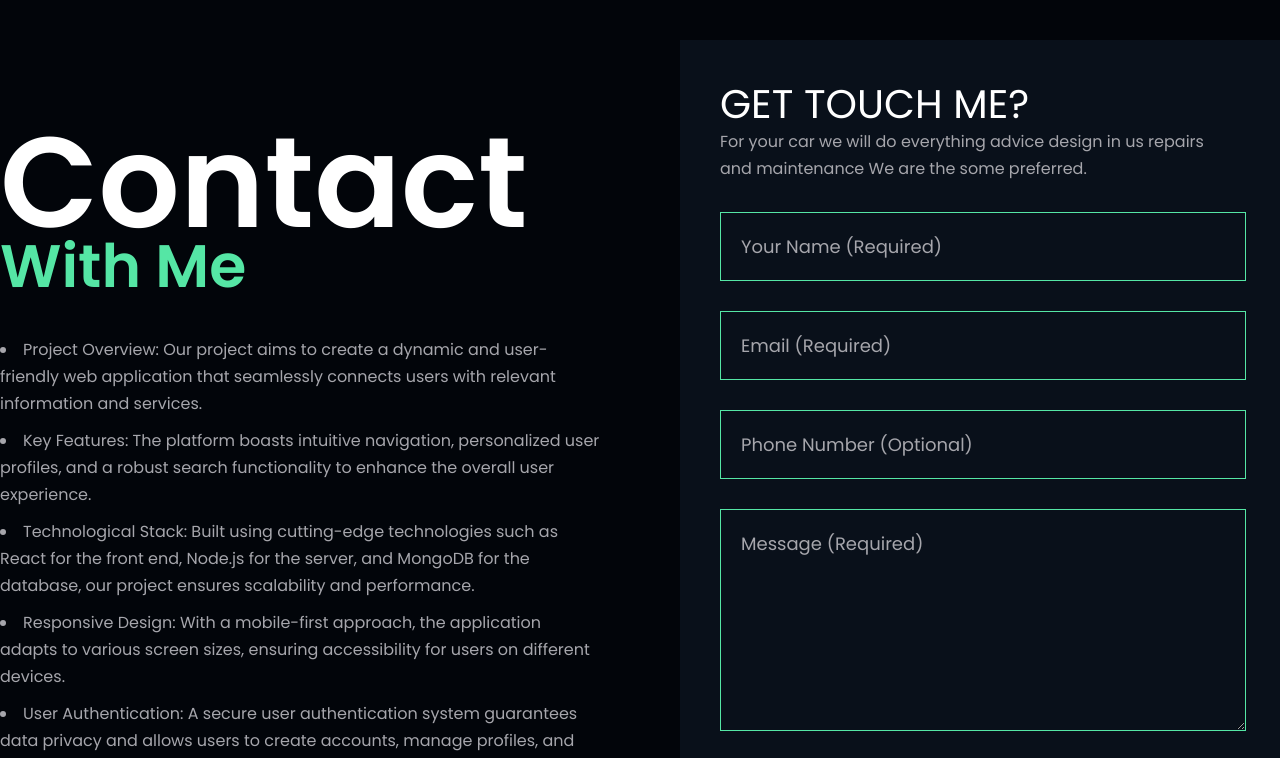
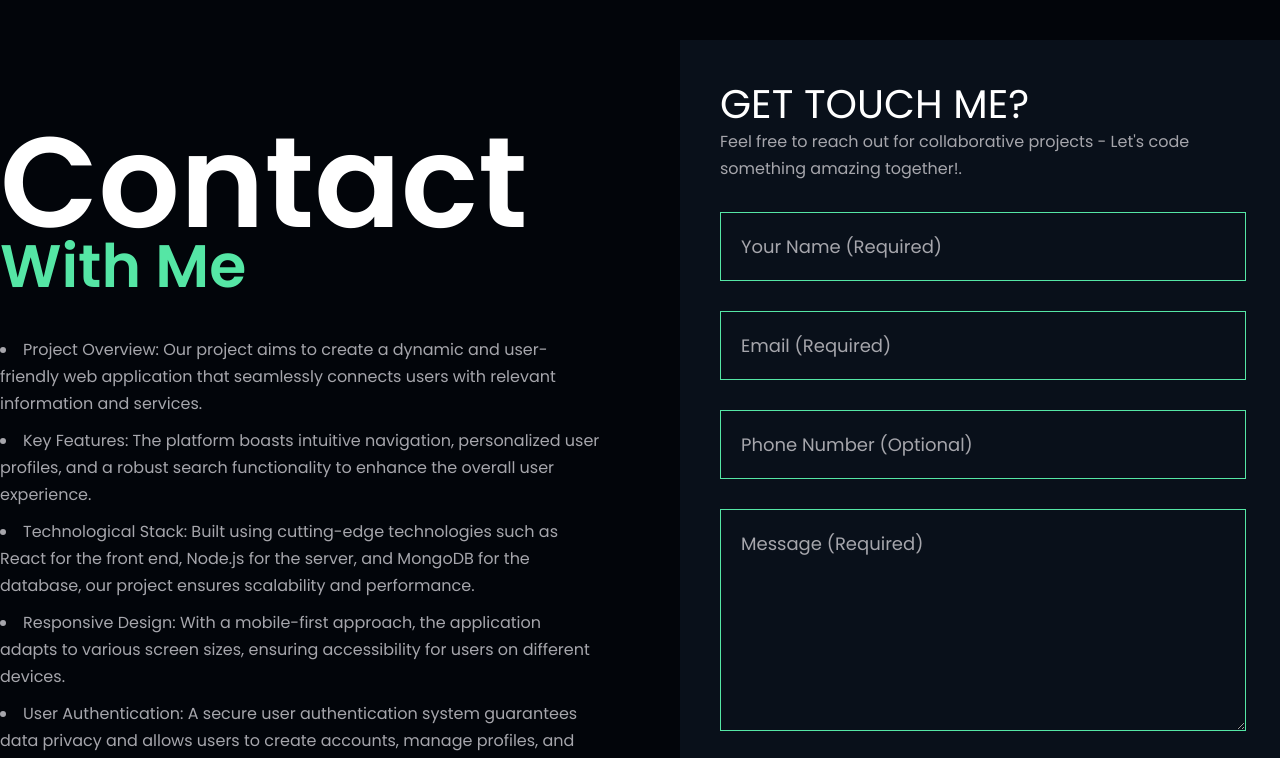
Before and after one commit to abdullahhamid381/abdullah, a React (Vite) app: page / in a window 1280 px wide. Shown: the part 880-1638 px from the top of the page. Built offline with nearby package versions, Linux system fonts and the light colour scheme.

Commit message:
smnfsdnmfnsd,

```diff
--- a/src/Components/Home/Form.jsx
+++ b/src/Components/Home/Form.jsx
@@ -78,7 +78,7 @@ export const Form = () => {
     <div className="form-parent">
       <div className='touch'>
         <h1>GET TOUCH ME?</h1>
-        <p>For your car we will do everything advice design in us repairs and maintenance We are the some preferred.</p>
+        <p>Feel free to reach out for collaborative projects - Let's code something amazing together!.</p>
       </div>
       <form ref={form} onSubmit={sendEmail}>
         <div className='name-parent'>
--- a/src/Components/Home/Slider.jsx
+++ b/src/Components/Home/Slider.jsx
@@ -39,7 +39,7 @@ const Slider = () => {
   return (
     <div className="back-slider">
       <div className="width">
-        <p>MY RECENT PORTFOLIO</p>
+        <p>MY RECENT PROJECTS</p>
         <h1>
           Elevate your brand to new <br />
           heights with our portfolio expertise
```
